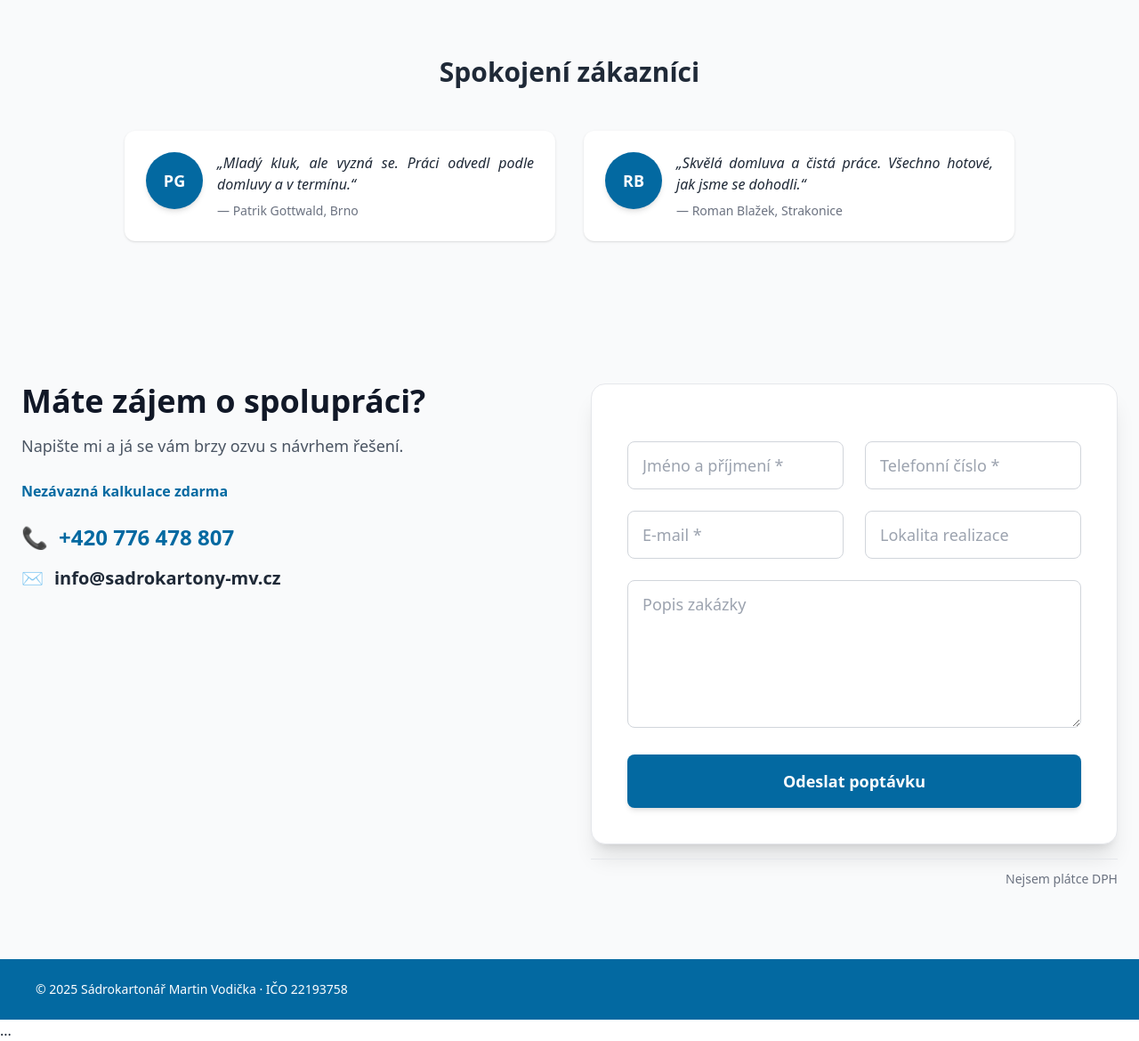
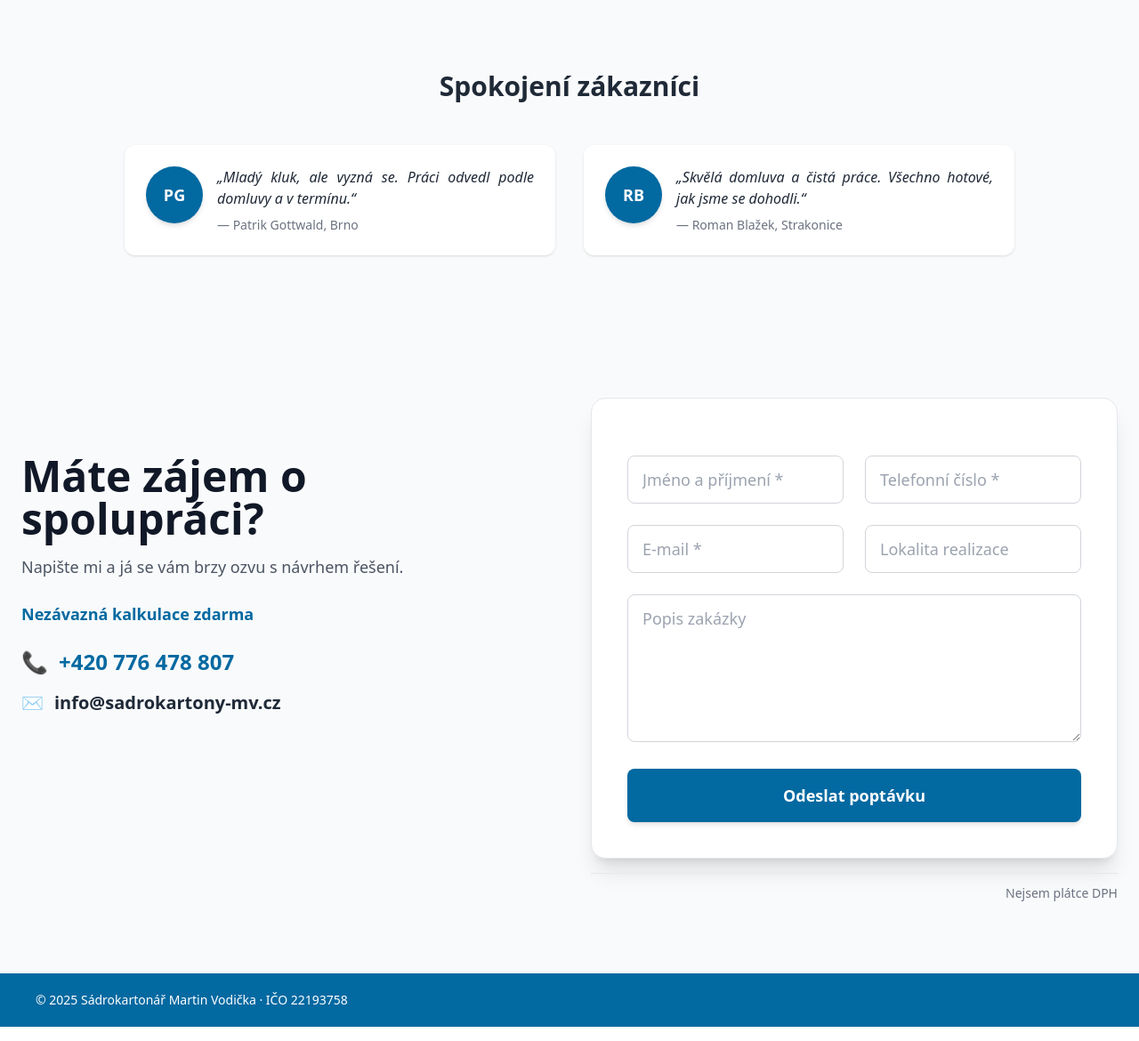
Before and after one commit to IvanaHac/sadrokartony-mv, a Django app: page / in a window 1280 px wide. Shown: the part 3659-4829 px from the top of the page at 89% size. Run offline with Django 4.2, Linux system fonts and the light colour scheme; some libraries are stand-ins or nearby versions.

Commit message:
kosmetické detaily

```diff
--- a/homepage/templates/homepage/homepage.html
+++ b/homepage/templates/homepage/homepage.html
@@ -29,7 +29,7 @@
 
 <!-- ======================= NAVIGACE PC =======================-->
 <header class="bg-white text-black sticky top-0 z-50 shadow-md">
-  <div class="max-w-7xl mx-auto px-2 py-3 flex justify-between items-center">
+  <div class="max-w-7xl mx-auto px-2 py-2 flex justify-between items-center">
 
       <!-- Název firmy vlevo – jen pro velké displeje -->
     <a href="/" class="hidden md:block font-bold text-black hover:opacity-80">
@@ -140,13 +140,13 @@ class="relative overflow-hidden min-h-[92vh] hidden lg:block">
        class="absolute inset-0 -z-10 w-full h-full object-cover object-top">
 
   <!-- Puntíkovaný pattern vpravo dole -->
-  <div class="absolute bottom-10 right-10 w-48 h-48 -z-10
+  <div class="absolute bottom-10 right-10 w-48 h-48 z-10
               [background-image:radial-gradient(circle,rgba(2,132,199,0.5)_1px,transparent_1px)];
               [background-size:20px_20px]"></div>
 
   <!-- Obsah -->
   <div class="relative z-10">
-    <div class="max-w-7xl mx-auto px-8 md:px-20 md:py-10">
+    <div class="max-w-7xl mx-auto px-8 md:px-20 md:py-10 mt-10 ml-40">
       <div class="min-h-[80vh] flex items-center">
         <div class="inline-block bg-white/75 backdrop-blur-sm rounded-2xl p-6 md:p-10 shadow-xl ring-1 ring-white/60">
           <div class="inline-flex items-center gap-2 mb-5 px-3 py-1 rounded-xl text-xs md:text-sm font-semibold text-sky-900 bg-sky-200/90 ring-1 ring-sky-300/70">
@@ -441,8 +441,8 @@ class="py-20 bg-gray-50 scroll-mt-24">
             <div class="absolute inset-0 bg-gradient-to-r from-black/40 via-transparent to-white/95 rounded-xl"></div>
 
             <!-- Nadpis dole vlevo -->
-            <div class="absolute bottom-0 left-0 p-6">
-              <h2 class="text-4xl md:text-5xl font-bold text-white">
+            <div class="absolute bottom-0 left-0 p-6 ml-8">
+              <h2 class="text-5xl md:text-5xl font-bold text-white">
                 Proč si vybrat právě mě
               </h2>
             </div>
@@ -885,13 +885,13 @@ class="py-12 bg-gray-50 scroll-mt-24">
     <div class="grid md:grid-cols-2 gap-3 md:gap-12 items-start">
 
       <!-- LEVÁ STRANA -->
-      <div class="pb-6 text-center md:text-left">
-        <h2 class="text-4xl font-extrabold text-gray-900 mb-2 md:mb-4">
+      <div class="pb-6 text-center md:text-left mt-16">
+        <h2 class="text-5xl font-extrabold text-gray-900 mb-2 md:mb-4">
           Máte zájem o spolupráci?
         </h2>
 
         <!-- Podnadpisy -->
-        <p class="block md:hidden text-base sm:text-lg text-gray-600 mb-2 leading-relaxed">
+        <p class="block md:hidden text-2xl sm:text-lg text-gray-600 mb-2 leading-relaxed">
           Napište mi a já se vám brzy ozvu s návrhem řešení.
         </p>
        <p class="hidden md:block text-lg text-gray-600 mb-6 leading-relaxed">
@@ -899,12 +899,12 @@ class="py-12 bg-gray-50 scroll-mt-24">
 </p>
 
 <!-- Modrý text: Nezávazná kalkulace zdarma -->
-<p class="text-sky-700 font-semibold mb-4 md:mb-6 no-justify text-center md:text-left">
+<p class="text-sky-700 text-lg font-semibold mb-4 md:mb-6 no-justify text-center md:text-left">
   Nezávazná kalkulace zdarma
 </p>
 
         <!-- Telefon -->
-        <div class="flex justify-center md:justify-start items-center text-xl sm:text-2xl font-bold text-sky-700 mb-2 md:mb-4">
+        <div class="flex justify-center md:justify-start items-center text-2xl sm:text-2xl font-bold text-sky-700 mb-2 md:mb-4">
           <span class="mr-3">📞</span>
           <a href="tel:+420776478807" class="hover:underline">
             +420&nbsp;776&nbsp;478&nbsp;807
@@ -912,7 +912,7 @@ class="py-12 bg-gray-50 scroll-mt-24">
         </div>
 
         <!-- E-mail -->
-        <div class="flex justify-center md:justify-start items-center text-lg sm:text-xl font-semibold text-gray-800 mb-1 md:mb-4">
+        <div class="flex justify-center md:justify-start items-center text-2xl sm:text-xl font-semibold text-gray-800 mb-1 md:mb-4">
           <span class="mr-3">✉️</span>
           <a href="mailto:info@sadrokartony-mv.cz" class="hover:underline">
             info@sadrokartony-mv.cz
@@ -957,7 +957,7 @@ class="py-12 bg-gray-50 scroll-mt-24">
 
 
 <!-- Footer -->
-<footer class="bg-sky-700 text-white py-6">
+<footer class="bg-sky-700 text-white py-5">
   <div class="max-w-6xl mx-10 text-sm">
     © 2025 Sádrokartonář Martin Vodička · IČO 22193758
     <!--<a href="mailto:info@example.com" class="underline">info@sadrokartony-mv.cz</a> ·
@@ -972,7 +972,7 @@ class="py-12 bg-gray-50 scroll-mt-24">
     menu.classList.toggle('hidden');
   });
 </script>
-...
+
 </section>
 
 <script>
```
Also changed, not shown: 1 other file.
